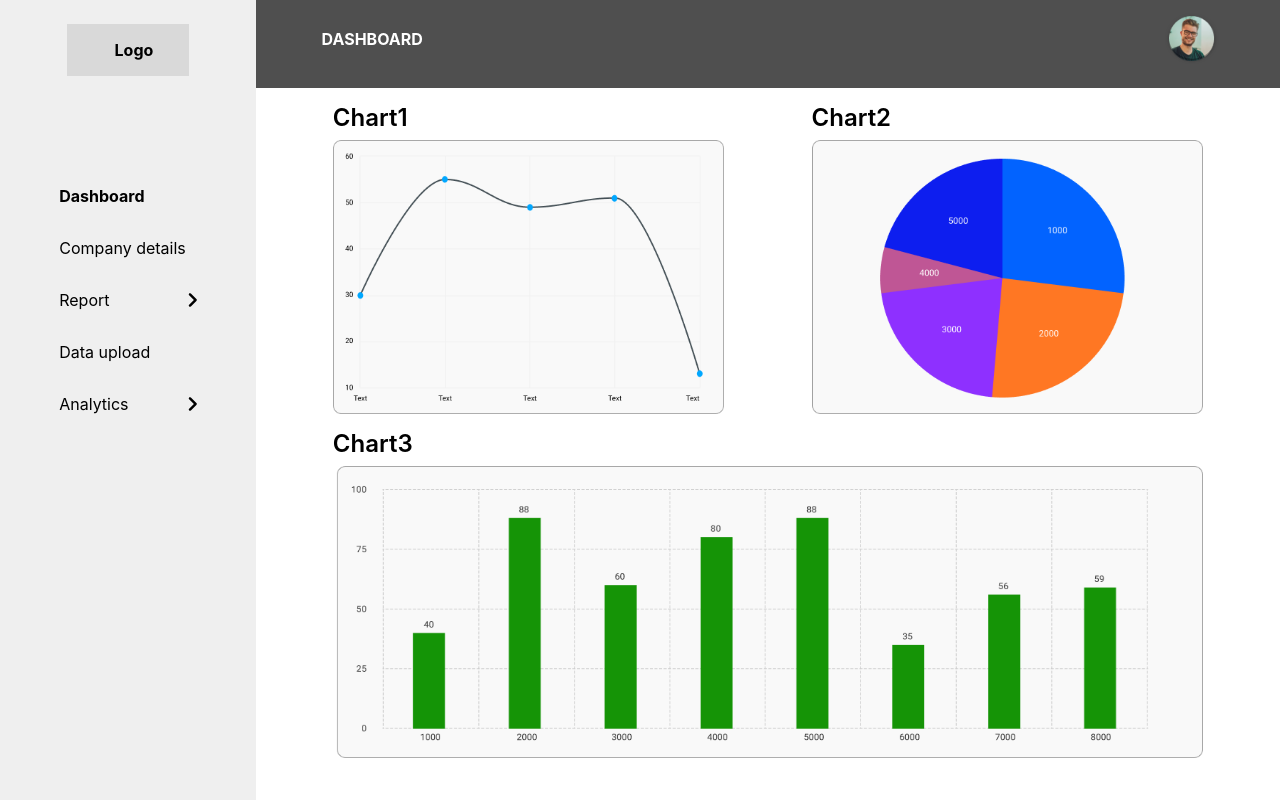
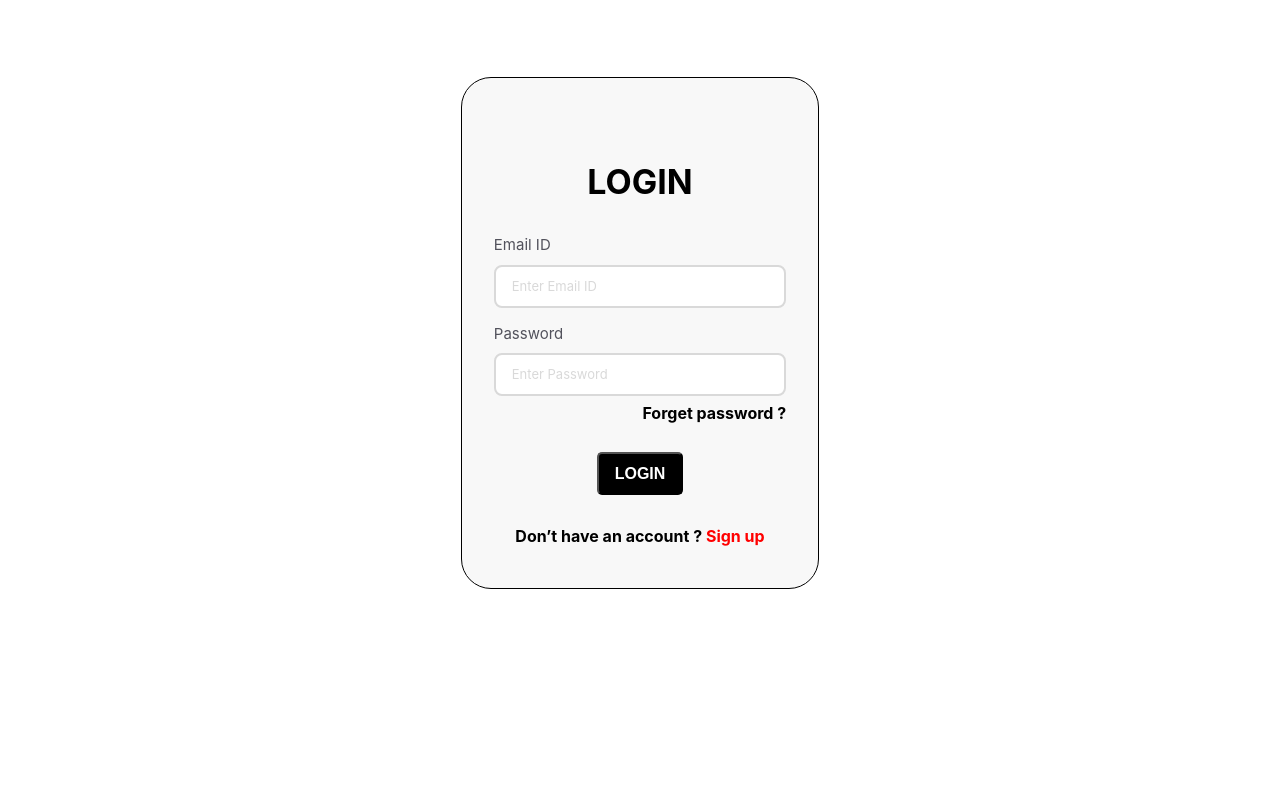
Before and after one commit to TT8-React/Team-2, a React (Create React App) app: page /login in a window 1280 px wide. Before the commit this address led to /dashboard. Built offline with nearby package versions, Linux system fonts and the light colour scheme.

Commit message:
adding Spinner & wrapping error boundary

```diff
--- a/src/App.js
+++ b/src/App.js
@@ -2,7 +2,7 @@ import { Suspense, useState } from "react";
 import { Authorized, NotAuthorized } from "./Routes";
 
 function App() {
-  const [isAuthorized, setIsAuthorized] = useState(true);
+  const [isAuthorized, setIsAuthorized] = useState(false);
 
   return (
     <div className="App">
--- a/src/Components/Navbar/Navbar.js
+++ b/src/Components/Navbar/Navbar.js
@@ -43,7 +43,7 @@ const Navbar = ({ path }) => {
           onClose={() => setAnchorEl(null)}
           anchorOrigin={{
             vertical: "bottom",
-            horizontal: "center",
+            horizontal: "right",
           }}
           sx={{ margin: "0.5rem auto" }}
         >
--- a/src/Components/ReportGrid/style.js
+++ b/src/Components/ReportGrid/style.js
@@ -5,7 +5,11 @@ export const Grid = styled.div`
   grid-template-columns: 1fr 2fr;
   justify-content: center;
   width: 100%;
+  padding: 0.5rem;
   padding-left: 10%;
   gap: 1.5rem;
   margin-top: 1.5rem;
+  @media (max-width: 1200px) {
+    grid-template-columns: 1fr;
+  }
 `;
--- a/src/Context/AuthContext.js
+++ b/src/Context/AuthContext.js
@@ -1,7 +1,7 @@
 import useAuth from "../hooks/useAuth";
 import { createContext, useContext } from "react";
 
-export const AuthContext = createContext(null);
+export const AuthContext = createContext(false);
 
 const AuthProvider = ({ children }) => {
   const auth = useAuth();
--- a/src/Pages/Login/index.jsx
+++ b/src/Pages/Login/index.jsx
@@ -1,9 +1,11 @@
 import React from "react";
+//  libraries
 import { useFormik } from "formik";
 import * as Yup from "yup";
 import axios from "axios";
-import { useAuthContext } from "../../Context/AuthContext";
-
+//  hooks
+import useAuth from "../../hooks/useAuth";
+//  components
 import WrapperForm from "./../../Components/WrapperForm/index";
 import FormTitle from "./../../Components/FormTitle/index";
 import FormItem from "./../../Components/FormItem/index";
@@ -11,12 +13,14 @@ import TextForm from "./../../Components/TextForm/index";
 import FormBtn from "./../../Components/FormBtn/index";
 import Error from "../../Components/Error";
 import Text from "./Text";
-
+//  global
 import { FlexCenter } from "./../../global/style";
+import { Spinner } from "../../global/style";
+//  API
 import { API_URL } from "./../../config/api";
 
 const Login = () => {
-  const { loading, setLoading, setToken, login } = useAuthContext();
+  const { loading, setLoading, setToken, login } = useAuth();
 
   const validationSchema = Yup.object({
     email: Yup.string()
@@ -79,12 +83,12 @@ const Login = () => {
         )}{" "}
         <Text text="Forget password ?" />
         <FlexCenter>
-          <FormBtn name={loading ? "Loading...." : "LOGIN"} type="submit" />
+          <FormBtn name={loading ? <Spinner /> : "LOGIN"} type="submit" />
         </FlexCenter>{" "}
         <TextForm
           text="Don’t have an account ?"
           spanText="Sign up"
-          linkTO="/signup"
+          linkTo="/signup"
         />
       </form>{" "}
     </WrapperForm>
--- a/src/Pages/Signup/index.jsx
+++ b/src/Pages/Signup/index.jsx
@@ -5,6 +5,8 @@ import { useFormik } from "formik";
 import * as Yup from "yup";
 import axios from "axios";
 
+//  hook
+import useAuth from "../../hooks/useAuth";
 
 //components
 import WrapperForm from "./../../Components/WrapperForm/index";
@@ -12,15 +14,13 @@ import FormTitle from "./../../Components/FormTitle/index";
 import FormItem from "./../../Components/FormItem/index";
 import TextForm from "./../../Components/TextForm/index";
 import FormBtn from "./../../Components/FormBtn/index";
-import { FlexCenter } from "../../global/style";
+import { FlexCenter, Spinner } from "../../global/style";
 import Error from "../../Components/ErrorBoundary";
 //  API
 import { API_URL } from "./../../config/api";
-import { useAuthContext } from "../../Context/AuthContext";
-
 
 const Signup = () => {
-  const { loading, setLoading, setToken, login } = useAuthContext();
+  const { loading, setLoading, setToken, login } = useAuth();
 
   //validation
   const validationSchema = Yup.object({
@@ -107,7 +107,7 @@ const Signup = () => {
             <Error msg={formik.errors.password} />
           )}{" "}
           <FlexCenter>
-            <FormBtn name={loading ? "Loading" : "Sign up"} />{" "}
+            <FormBtn name={loading ? <Spinner /> : "Sign up"} />{" "}
           </FlexCenter>{" "}
           <TextForm
             text="Already have an account ?"
--- a/src/global/style.js
+++ b/src/global/style.js
@@ -23,3 +23,21 @@ export const TopSection = styled.div`
     margin-right: 60px;
   }
 `;
+export const Spinner = styled.div`
+  border: 3px solid #fff;
+  border-top: 3px #000 solid;
+  border-radius: 50%;
+  height: 30px;
+  width: 30px;
+  animation: spin 0.5s linear infinite;
+
+  @keyframes spin {
+    0% {
+      transform: rotate(0deg);
+    }
+
+    100% {
+      transform: rotate(360deg);
+    }
+  }
+`;
--- a/src/index.js
+++ b/src/index.js
@@ -3,12 +3,15 @@ import ReactDOM from "react-dom/client";
 import "./index.css";
 import App from "./App";
 import { BrowserRouter } from "react-router-dom";
+import ErrorBoundary from "./Components/ErrorBoundary";
 
 const root = ReactDOM.createRoot(document.getElementById("root"));
 root.render(
   <React.StrictMode>
     <BrowserRouter>
-      <App />
+      <ErrorBoundary>
+        <App />
+      </ErrorBoundary>
     </BrowserRouter>
   </React.StrictMode>
 );
```
